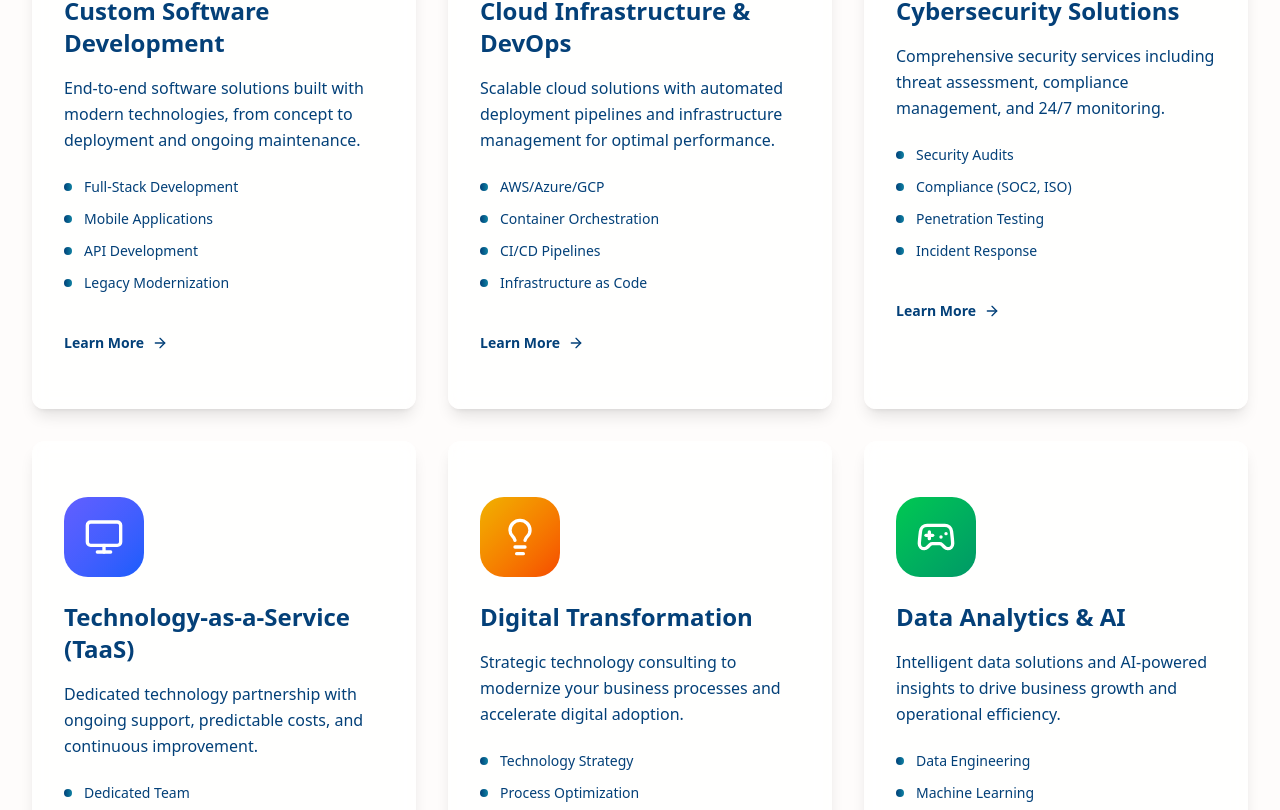
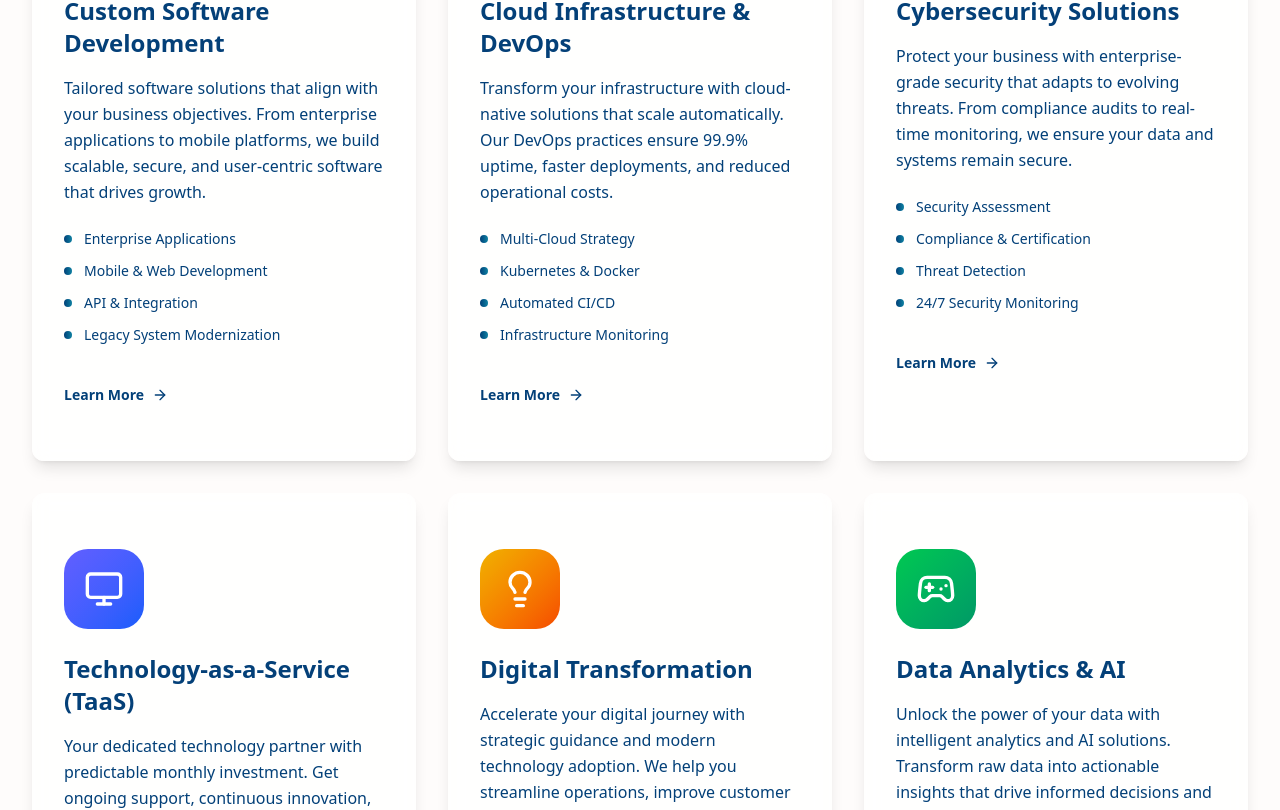
Before and after one commit to ampliedtech/AmpliedTech-Website, a Next.js app: page / in a window 1280 px wide. Shown: the part 1333-2143 px from the top of the page. Built offline with nearby package versions, Linux system fonts and the light colour scheme.

Commit message:
COntent updated for Technology-as-a-Service Solutions section

```diff
--- a/src/components/services-grid.tsx
+++ b/src/components/services-grid.tsx
@@ -19,48 +19,48 @@ const services = [
   {
     icon: Code,
     title: "Custom Software Development",
-    description: "End-to-end software solutions built with modern technologies, from concept to deployment and ongoing maintenance.",
-    features: ["Full-Stack Development", "Mobile Applications", "API Development", "Legacy Modernization"],
+    description: "Tailored software solutions that align with your business objectives. From enterprise applications to mobile platforms, we build scalable, secure, and user-centric software that drives growth.",
+    features: ["Enterprise Applications", "Mobile & Web Development", "API & Integration", "Legacy System Modernization"],
     gradient: "from-blue-500/10 via-purple-500/5 to-cyan-500/10",
     iconGradient: "from-blue-500 to-purple-600"
   },
   {
     icon: Cloud,
     title: "Cloud Infrastructure & DevOps",
-    description: "Scalable cloud solutions with automated deployment pipelines and infrastructure management for optimal performance.",
-    features: ["AWS/Azure/GCP", "Container Orchestration", "CI/CD Pipelines", "Infrastructure as Code"],
+    description: "Transform your infrastructure with cloud-native solutions that scale automatically. Our DevOps practices ensure 99.9% uptime, faster deployments, and reduced operational costs.",
+    features: ["Multi-Cloud Strategy", "Kubernetes & Docker", "Automated CI/CD", "Infrastructure Monitoring"],
     gradient: "from-cyan-500/10 via-sky-500/5 to-blue-500/10",
     iconGradient: "from-cyan-500 to-sky-600"
   },
   {
     icon: Shield,
     title: "Cybersecurity Solutions",
-    description: "Comprehensive security services including threat assessment, compliance management, and 24/7 monitoring.",
-    features: ["Security Audits", "Compliance (SOC2, ISO)", "Penetration Testing", "Incident Response"],
+    description: "Protect your business with enterprise-grade security that adapts to evolving threats. From compliance audits to real-time monitoring, we ensure your data and systems remain secure.",
+    features: ["Security Assessment", "Compliance & Certification", "Threat Detection", "24/7 Security Monitoring"],
     gradient: "from-red-500/10 via-pink-500/5 to-rose-500/10",
     iconGradient: "from-red-500 to-pink-600"
   },
   {
     icon: Monitor,
     title: "Technology-as-a-Service (TaaS)",
-    description: "Dedicated technology partnership with ongoing support, predictable costs, and continuous improvement.",
-    features: ["Dedicated Team", "Predictable Costs", "Ongoing Support", "Regular Improvements"],
+    description: "Your dedicated technology partner with predictable monthly investment. Get ongoing support, continuous innovation, and a dedicated team that grows with your business needs.",
+    features: ["Dedicated Team", "Fixed Monthly Costs", "Ongoing Support", "Continuous Innovation"],
     gradient: "from-indigo-500/10 via-blue-500/5 to-purple-500/10",
     iconGradient: "from-indigo-500 to-blue-600"
   },
   {
     icon: Lightbulb,
     title: "Digital Transformation",
-    description: "Strategic technology consulting to modernize your business processes and accelerate digital adoption.",
-    features: ["Technology Strategy", "Process Optimization", "Digital Roadmap", "Change Management"],
+    description: "Accelerate your digital journey with strategic guidance and modern technology adoption. We help you streamline operations, improve customer experience, and drive innovation.",
+    features: ["Digital Strategy", "Process Automation", "Technology Roadmap", "Change Management"],
     gradient: "from-yellow-500/10 via-orange-500/5 to-red-500/10",
     iconGradient: "from-yellow-500 to-orange-600"
   },
   {
     icon: Gamepad2,
     title: "Data Analytics & AI",
-    description: "Intelligent data solutions and AI-powered insights to drive business growth and operational efficiency.",
-    features: ["Data Engineering", "Machine Learning", "Business Intelligence", "Predictive Analytics"],
+    description: "Unlock the power of your data with intelligent analytics and AI solutions. Transform raw data into actionable insights that drive informed decisions and competitive advantage.",
+    features: ["Data Pipeline Engineering", "Machine Learning Models", "Business Intelligence", "AI-Powered Insights"],
     gradient: "from-green-500/10 via-emerald-500/5 to-teal-500/10",
     iconGradient: "from-green-500 to-emerald-600"
   }
```
